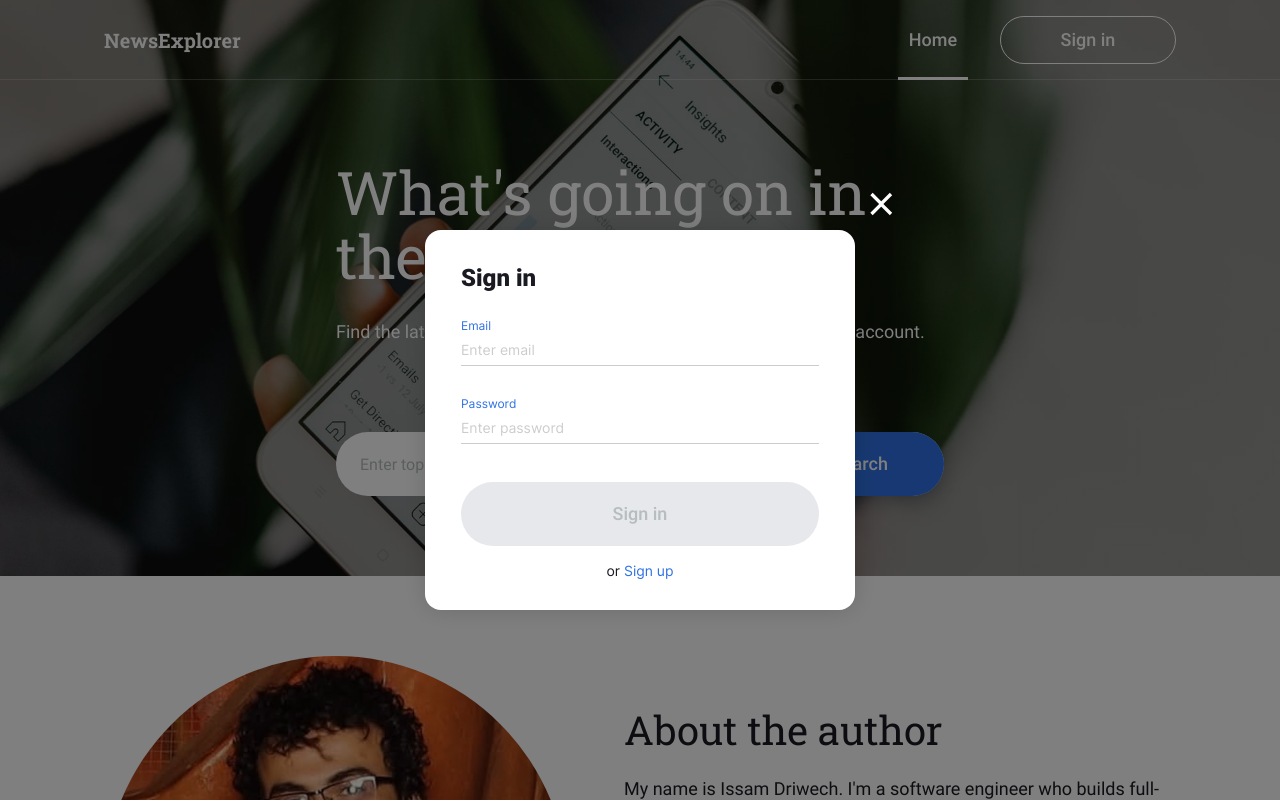
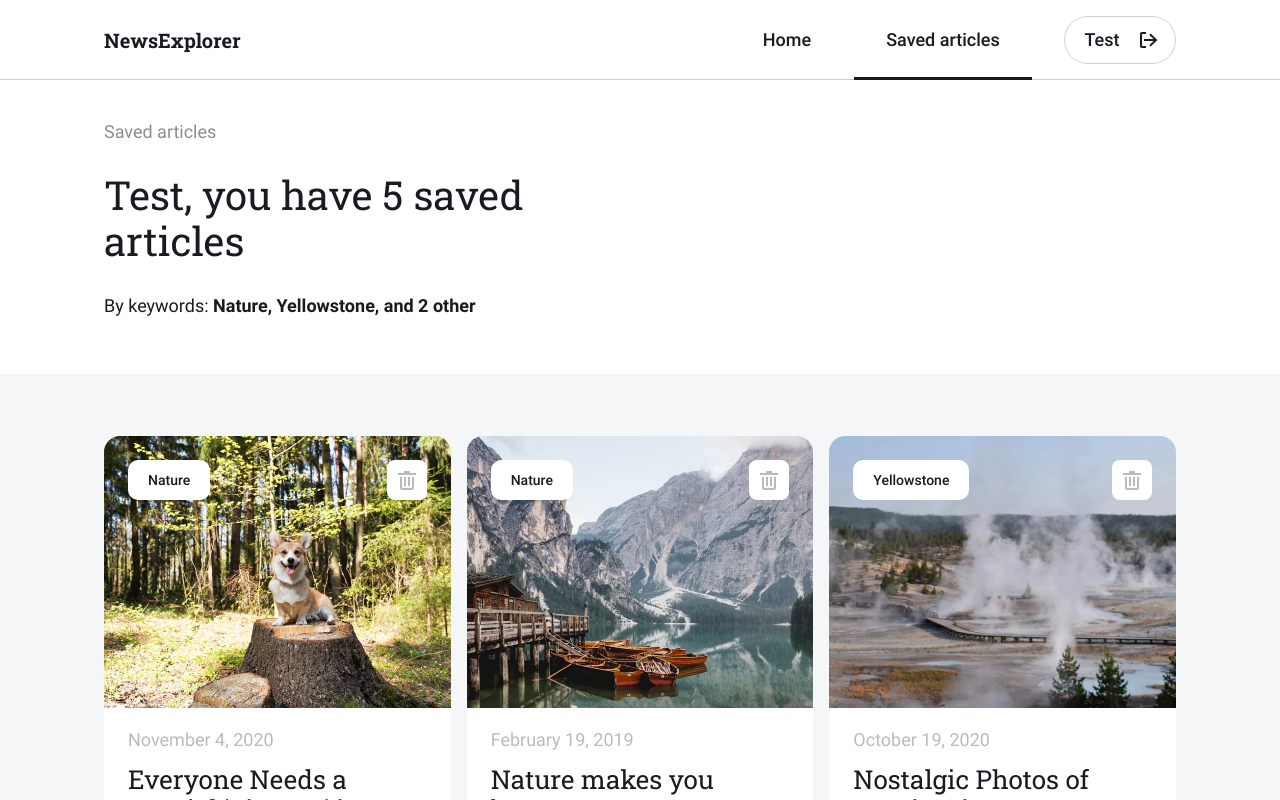
Before and after one commit to ZephyrD18/se_finalProject_frontEnd_X, a React (Vite) app: page /saved-news in a window 1280 px wide. Before the commit this address led to /. Shown: the top 800 px of the page. Built offline with nearby package versions, Linux system fonts and the light colour scheme; no server answers.

Commit message:
Add CurrentUserContext

```diff
--- a/src/components/App/App.jsx
+++ b/src/components/App/App.jsx
@@ -18,6 +18,7 @@ import Header from "../Header/Header";
 import Main from "../Main/Main";
 import Footer from "../Footer/Footer";
 import RegisterModal from "../RegisterModal/RegisterModal";
+import CurrentUserContext from "../../contexts/CurrentUserContext";
 
 import "./App.css";
 
@@ -29,7 +30,8 @@ function getStoredSearch() {
 }
 
 function App() {
-  const [isLoggedIn, setIsLoggedIn] = useState(false);
+  const [currentUser, setCurrentUser] = useState({ name: "Test" });
+  const isLoggedIn = Boolean(currentUser);
   const [search, setSearch] = useState(getStoredSearch);
   const [activeModal, setActiveModal] = useState("");
   const location = useLocation();
@@ -57,6 +59,7 @@ function App() {
   };
 
   return (
+    <CurrentUserContext.Provider value={currentUser}>
       <div className="page">
         <Header
           theme={headerTheme}
@@ -94,6 +97,7 @@ function App() {
           />
         )}
       </div>
+    </CurrentUserContext.Provider>
   );
 }
 
--- a/src/components/Navigation/Navigation.jsx
+++ b/src/components/Navigation/Navigation.jsx
@@ -2,6 +2,8 @@ import { NavLink } from "react-router-dom";
 import "./Navigation.css";
 import logoutWhiteIcon from "../../images/logout-white.svg";
 import logoutDarkIcon from "../../images/logout-dark.svg";
+import { useContext } from "react";
+import CurrentUserContext from "../../contexts/CurrentUserContext";
 
 function Navigation({
   theme,
@@ -10,6 +12,7 @@ function Navigation({
   onLinkClick,
   onSignInClick,
 }) {
+  const currentUser = useContext(CurrentUserContext);
   return (
     <nav
       className={`navigation navigation_theme_${theme} ${isMenuOpen ? "navigation_opened" : ""}`}
@@ -46,7 +49,7 @@ function Navigation({
               className="navigation__button navigation__button_type_logout"
               type="button"
             >
-              Elise
+              {currentUser?.name}
               <img
                 className="navigation__logout-icon"
                 src={theme === "dark" ? logoutWhiteIcon : logoutDarkIcon}
--- a/src/components/SavedNewsHeader/SavedNewsHeader.jsx
+++ b/src/components/SavedNewsHeader/SavedNewsHeader.jsx
@@ -3,16 +3,20 @@ import {
   formatKeywords,
   getKeywordsByPopularity,
 } from "../../utils/formatters";
+import { useContext } from "react";
+import CurrentUserContext from "../../contexts/CurrentUserContext";
 
 function SavedNewsHeader({ articles }) {
   const count = articles.length;
   const keywords = getKeywordsByPopularity(articles);
+  const currentUser = useContext(CurrentUserContext);
 
   return (
     <section className="saved-news-header">
       <p className="saved-news-header__label">Saved articles</p>
       <h1 className="saved-news-header__title">
-        Elise, you have {count} saved {count === 1 ? "article" : "articles"}
+        {currentUser.name}, you have {count} saved{" "}
+        {count === 1 ? "article" : "articles"}
       </h1>
       {keywords.length > 0 && (
         <p className="saved-news-header__keywords">
--- /dev/null
+++ b/src/contexts/CurrentUserContext.js
@@ -0,0 +1,5 @@
+import { createContext } from "react";
+
+const CurrentUserContext = createContext(null);
+
+export default CurrentUserContext;
```
Lines whose indentation alone changed are shown as unchanged.
